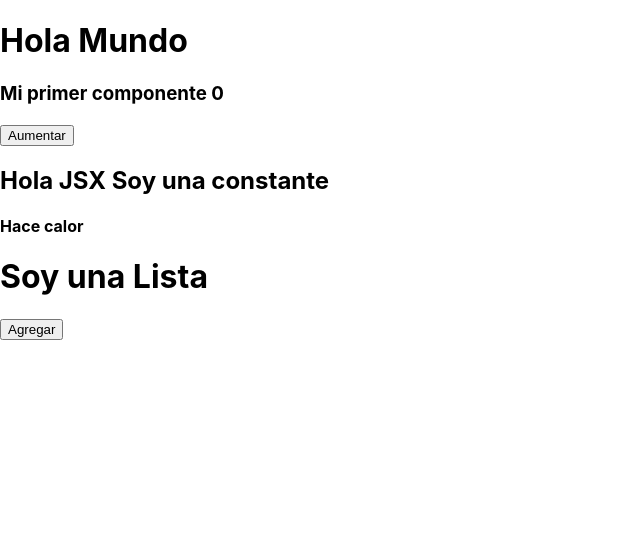
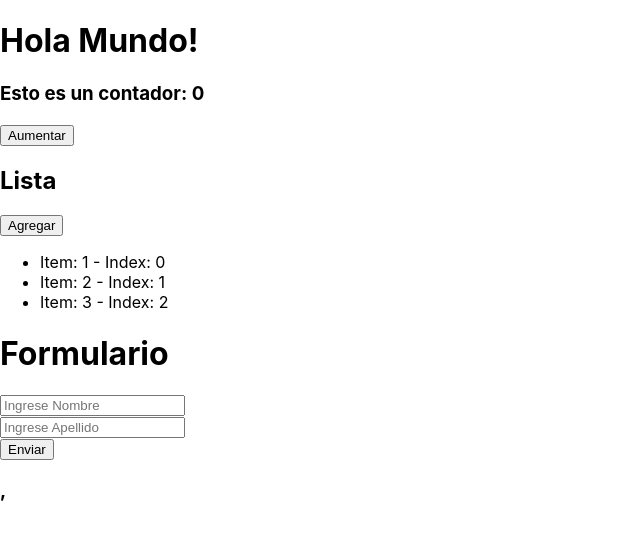
Before and after one commit to Aldeer/react-basico, a React (Create React App) app: page / in a window 1280 px wide. Shown: the top 538 px of the page, without its empty margins (0-640 px from the left). Built offline with nearby package versions, Linux system fonts and the light colour scheme.

Commit message:
se hicieron unos cambios

```diff
--- a/src/App.js
+++ b/src/App.js
@@ -1,15 +1,16 @@
 import React from "react";
+import Saludo from './components/Saludo'
 import Contador from "./components/Contador";
-import Jsx from "./components/Jsx";
 import Lista from "./components/Lista";
+import Formulario from "./components/Formularios";
 
 function App() {
   return (
     <div>
-      <h1>Hola Mundo</h1>
+      <Saludo/>
       <Contador/>
-      <Jsx/>
       <Lista/>
+      <Formulario/>
     </div>
   );
 }
--- a/src/components/Contador.js
+++ b/src/components/Contador.js
@@ -1,16 +1,19 @@
-import React, {useState, Fragment} from "react";
+import {useState, Fragment} from 'react';
 
 const Contador = () => {
-    //declaracio de variable de estado
-    const [numero, setNumero] = useState(0);
+
+    const [contador, setContador] = useState(0);
     const aumentar = () => {
-        console.log('Me diste un click')
-        setNumero(numero + 1)
+        console.log('me diste un click');
+        setContador(contador+1);
     }
+
 
     return (
         <Fragment>
-            <h3>Mi primer componente {numero}</h3>
+            <h3>
+            Esto es un contador: {contador}
+            </h3>
             <button onClick={aumentar}>Aumentar</button>
         </Fragment>
     );
--- /dev/null
+++ b/src/components/Formularios.js
@@ -0,0 +1,50 @@
+import {useState, Fragment} from 'react';
+
+const Formulario = () => {
+
+    const [datos, setDatos] = useState({
+        nombre: '',
+        apellido: ''
+    });
+    const ingresoManual = (event) => {
+        console.log(event.target.value)
+        setDatos({
+            ...datos,
+            [event.target.name] : event.target.value
+        });
+    }
+    const enviarDatos = (event) => {
+        event.preventDefault()
+        console.log(datos.nombre + " " + datos.apellido)
+    }
+
+    return (
+        <Fragment>
+            <h1>Formulario</h1>
+            <form onSubmit={enviarDatos}>
+                <div>
+                    <input
+                        placeholder='Ingrese Nombre'
+                        type='text'
+                        name='nombre'
+                        onChange={ingresoManual}
+                    />
+                </div>
+                <div>
+                    <input
+                        placeholder='Ingrese Apellido'
+                        type='text'
+                        name='apellido'
+                        onChange={ingresoManual}
+                    />
+                </div>
+                <div>
+                    <button type='submit'>Enviar</button>
+                </div>
+            </form>
+            <h3>{datos.apellido}, {datos.nombre}</h3>
+        </Fragment>
+    );
+}
+
+export default Formulario;
--- a/src/components/Jsx.js
+++ /dev/null
@@ -1,21 +0,0 @@
-import React, {Fragment} from 'react';
-
-const Jsx = () => {
-
-    const constante = 'Soy una constante'
-    const temperatura = 21;
-
-    return (
-        <Fragment>
-            <h2>Hola JSX {constante} </h2>
-            <h4>
-                Hace {
-                    temperatura > 20 ? 'calor' : 'frio'
-                }
-            </h4>
-        </Fragment>
-
-    );
-}
-
-export default Jsx;
--- a/src/components/Lista.js
+++ b/src/components/Lista.js
@@ -1,23 +1,30 @@
-import React, {useState, Fragment} from 'react';
+import {useState, Fragment} from 'react';
 
 const Lista = () => {
 
-    const [arrayNumero, setNumero] = useState([]);
-    const [contador, setContador] = useState(0);
+    const [arrayNumero, setArrayNumero] = useState([1,2,3]);
+    const [numero, setNumero] = useState(4);
     const agregarElemento = () => {
-        setContador(contador + 1)
-        setNumero([...arrayNumero, contador])
+        console.log('click');
+        setNumero(numero + 1);
+        setArrayNumero([
+            ...arrayNumero,
+            numero
+        ]);
     }
 
     return (
         <Fragment>
-            <h1>Soy una Lista</h1>
+            <h2>Lista</h2>
             <button onClick={agregarElemento}>Agregar</button>
-            {
-                arrayNumero.map((item, index) =>
-                    <p key={index}> {item} - {index} </p>
-                )
-            }
+            <ul>
+                {
+                    arrayNumero.map((item, index) =>
+                        <li key={index}>Item: {item} - Index: {index}</li>
+                    )
+                }
+            </ul>
+
         </Fragment>
     );
 }
--- /dev/null
+++ b/src/components/Saludo.js
@@ -0,0 +1,11 @@
+import React from 'react';
+
+const saludo = () => {
+    return (
+        <h1 className='saludo'>
+            Hola Mundo!
+        </h1>
+    );
+}
+
+export default saludo;
```
Also changed, not shown: src/styles/estilos.css (added).
